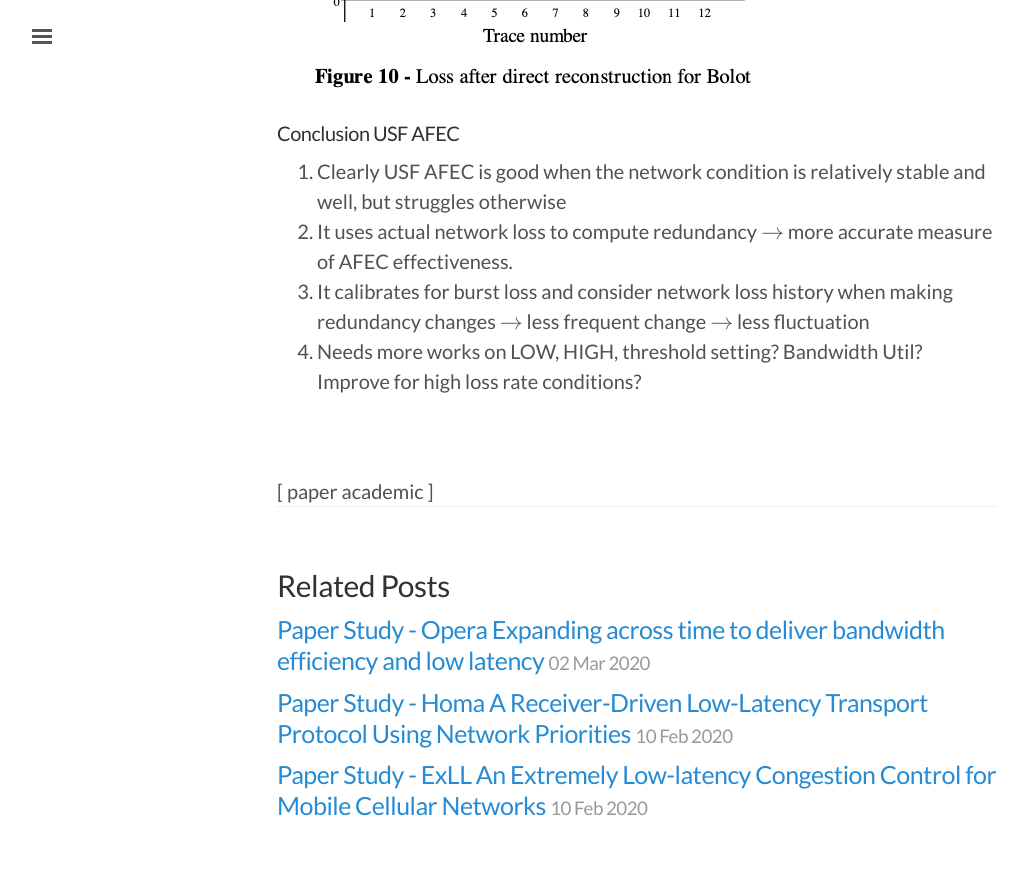
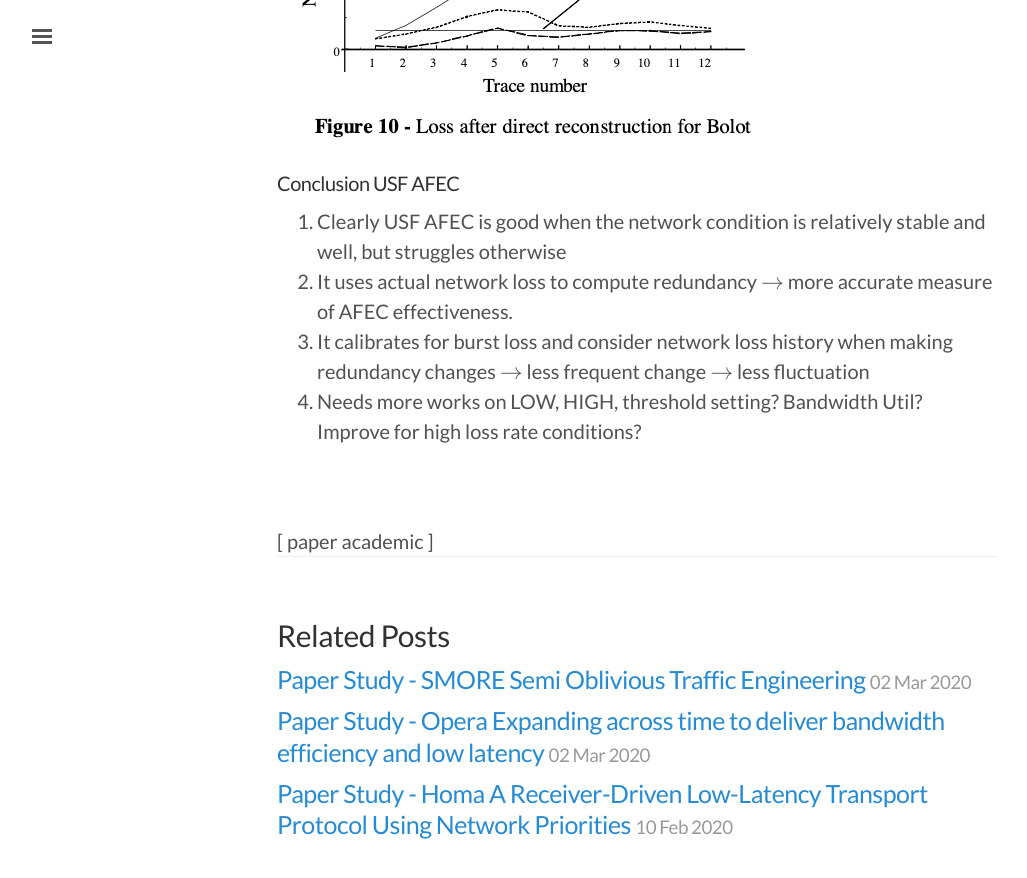
Before and after one commit to tonyzhang95/tonyzhang95.github.io, a Jekyll site: the page built from _posts/2020-04-28-USF-AFEC.md, in a window 1280 px wide and 900 px high, scrolled down 6957 px. Shown: the top 878 px of the window, without its empty margins (3-1030 px from the left). Built offline with Jekyll 4.4.1, drawn with Linux system fonts in a browser that asks for light colours; nearby versions of some CDN libraries; formulas are drawn with MathJax 3; some of the changed lines change nothing that is shown; some of the changed text lies outside the part shown.

Commit message:
new study

```diff
--- /dev/null
+++ b/_posts/2020-03-10-SMORE.md
@@ -0,0 +1,72 @@
+---
+layout: post
+title: Paper Study - SMORE Semi Oblivious Traffic Engineering
+date: 2020-03-02
+tags: paper academic
+---
+** This is a study & review of the Opera paper. I'm not an author.
+
+
+## SMORE
+
+#### Intro: Problems
+
++ current TE focuses on performance or robustness, not both
++ goal: good performance and failure tolerance.
++ *oblivious routing* algorithm
+  + low-stretch, diverse, naturally load-balancing
++ dynamically adjust sending rates
++ combination is powerful and novel
+
+#### FE System Study
+
++ FE components
+
+  + which path to take: path selection, slow -> infrequent
+  + how much traffic: rate adaptation, fast -> continuous
+  + challenge: to select small set of paths, to flexibly handle traffic scenarios.
+
+  ![Screen Shot 2020-03-09 at 14.10.20]({{ site.url }}/assets/SMORE/Screen Shot 2020-03-09 at 14.10.20.png)
+
++ Path properties metrics
+
+  + low-stretch: low latency
+  + high diversity: good robustness
+  + good balancing: better performance
+  + good design needs to be capacity aware (not to over-utilize low-capacity links) & globally optimized (considers all pairs simultaneously)
+
+  ![Screen Shot 2020-03-09 at 14.08.36]({{ site.url }}/assets/SMORE/Screen Shot 2020-03-09 at 14.08.36.png)
+
+#### SMORE Design
+
++ **Oblivious routing** by Racke's [paper](https://dl.acm.org/doi/10.1145/1374376.1374415) : a system of optional paths is chosen in advance for every source-destination pair, and every packet for that pair must travel along one of these optional paths, without consideration for demand.
+
+  + Why oblivious? To anticipate demands is challenging, and time consuming. Actual condition may differ a lot from anticipation. Avoids overfitting -> naturally robust.
+  + Routing tree / decomposition tree: In each iteration, algorithm generates a new routing tree with approximation algorithm --> low-stretch; updates weights of each link based on its capacity and cumulative utilization in the previous tree (penalize further use of already heavily utilized links) --> load-balancing; randomized intermediate destinations --> diversity.
+
++ **Rate Adaption**: computes updated value of path weights by minimizing MLU (max link util) using a *Linear Program*, LP.
+
+  + paths are fixed --> LP computation is fast
+
+  <img src="{{ site.url }}/assets/SMORE/Screen Shot 2020-03-09 at 15.28.11.png" alt="Screen Shot 2020-03-09 at 15.28.11" style="zoom:50%;" />
+
+#### Evaluation
+
+Realistic simulation on Facebook's backbone network carrying production traffic
+
+![Screen Shot 2020-03-09 at 15.32.31]({{ site.url }}/assets/SMORE/Screen Shot 2020-03-09 at 15.32.31.png)
+
++ lighter congestions
++ no over-subscription for SMORE, whereas ECMP can over-subscribe 100X.
++ latency is competitive with others
+
+![Screen Shot 2020-03-09 at 15.34.07]({{ site.url }}/assets/SMORE/Screen Shot 2020-03-09 at 15.34.07.png)
+
++ SMORE overall
+  + low congestion loss (red → 0)
+  + high throughput (black → 1)
++ (a) SMORE's MLU performance (green) is greatly better other's, and competitive to Optimal (using MCF, multi-commodity flow, to minimize MLU) which has the following cons:
+  + Solving MCF is slow thus limit responsiveness to changing demands. On average 25s for an optimized LP solver to solve MCF instances for a WAN.
+  + Small changes in TMs (traffic matrix) can lead to a significantly different solution to MCF, which leads to excessive routing churn.
+  + Ensuring continuous consistent updates to forwarding state at routers adds significant management complexity.
++ (b) SMORE is also robust (tolerant to failures): failure losses (blue on the bottom next to zero) is minimal and stable
--- a/_posts/2020-04-28-USF-AFEC.md
+++ b/_posts/2020-04-28-USF-AFEC.md
@@ -5,7 +5,7 @@
 tags: paper academic
 ---
 
-
+** This is a study & review of the Opera paper. I'm not an author.
 
 ### **A New Adaptive FEC Loss Control Algorithm for Voice Over IP Applications**
 
```
Also changed, not shown: assets/SMORE/Screen Shot 2020-03-09 at 14.08.36.png (added), assets/SMORE/Screen Shot 2020-03-09 at 14.09.55.png (added), assets/SMORE/Screen Shot 2020-03-09 at 14.10.20.png (added), assets/SMORE/Screen Shot 2020-03-09 at 15.28.11.png (added), assets/SMORE/Screen Shot 2020-03-09 at 15.32.31.png (added), assets/SMORE/Screen Shot 2020-03-09 at 15.34.07.png (added).
